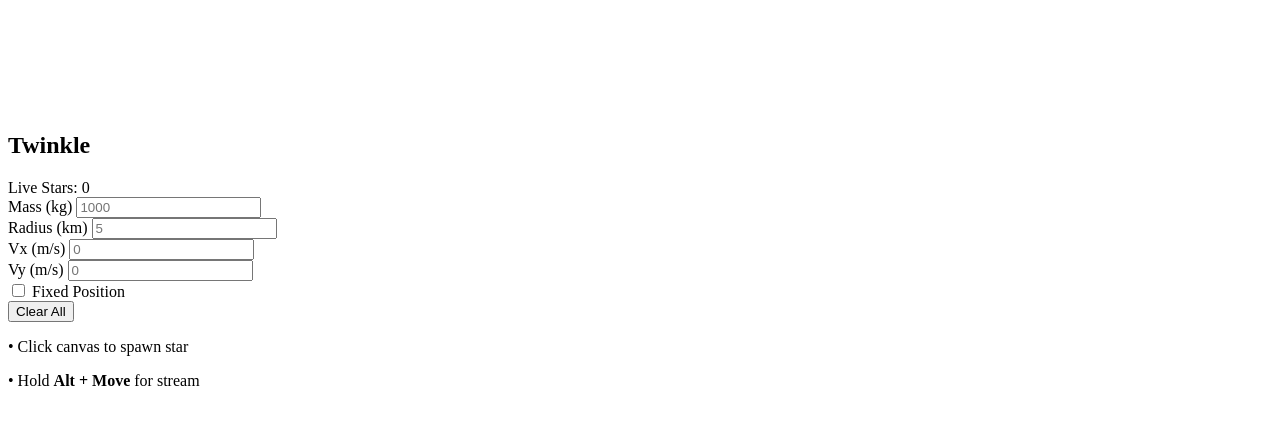
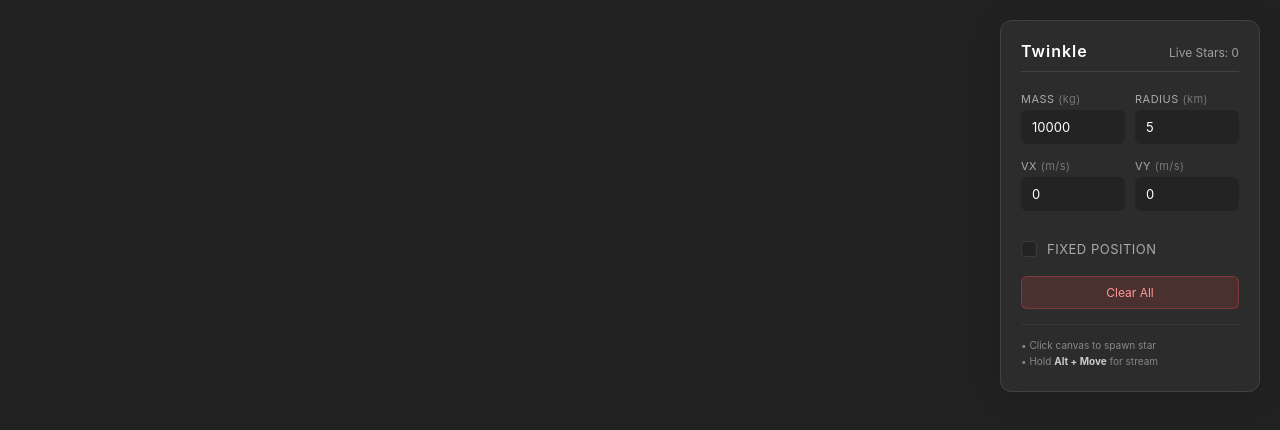
Before and after one commit to sickboydroid/Twinkle, a plain HTML site: page index.html in a window 1280 px wide. Drawn offline with Linux system fonts and the light colour scheme; the site is published under a folder, as on GitHub Pages, so addresses that start at the root find nothing.

Commit message:
fix path issue

```diff
--- a/index.html
+++ b/index.html
@@ -4,8 +4,8 @@
     <meta charset="UTF-8" />
     <meta name="viewport" content="width=device-width, initial-scale=1.0" />
     <title>Multiply</title>
-    <script type="module" crossorigin src="/assets/index-Bfh978tW.js"></script>
-    <link rel="stylesheet" crossorigin href="/assets/index-BN9oXFvA.css">
+    <script type="module" crossorigin src="./assets/index-Bfh978tW.js"></script>
+    <link rel="stylesheet" crossorigin href="./assets/index-BN9oXFvA.css" />
   </head>
   <body>
     <canvas width="100%" height="100%" id="canvas"></canvas>
```
